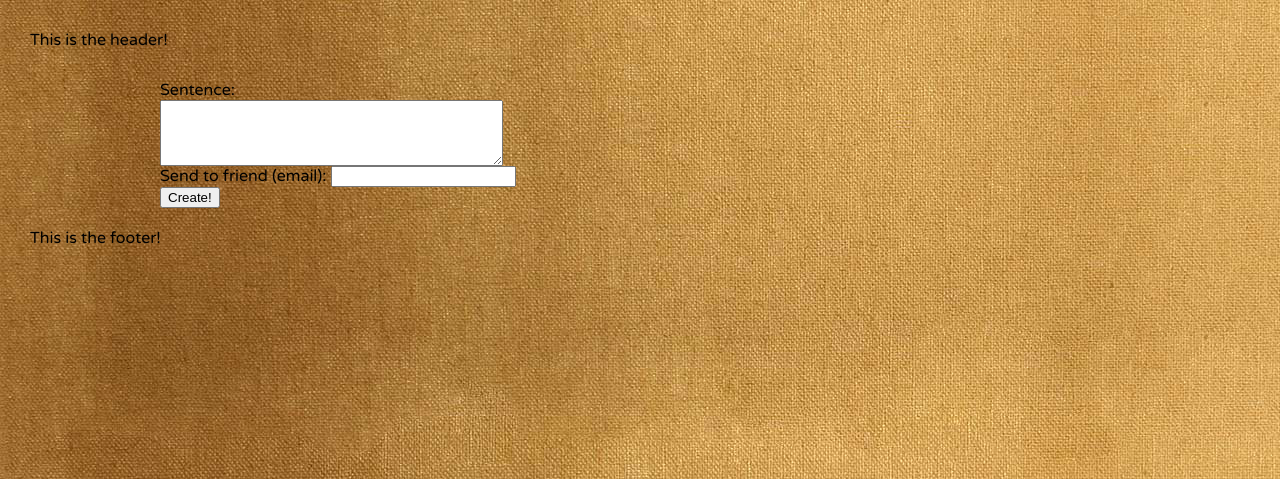
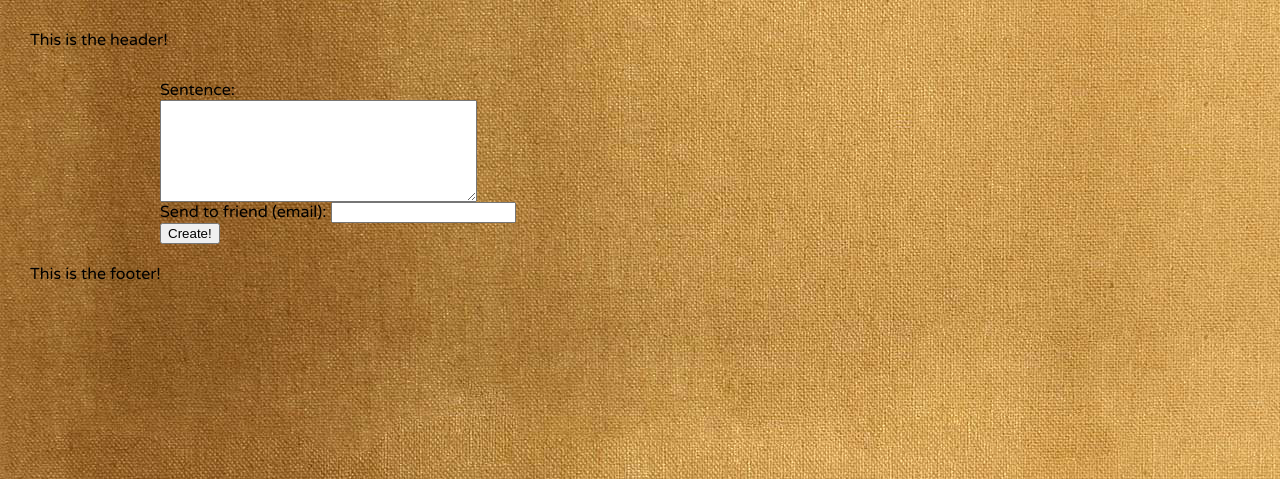
Before and after one commit to tovanor/colorhackathon, a PHP site: page /createthread.php in a window 1280 px wide. Shown: the top 479 px of the page. Run offline with PHP 8.4, Linux system fonts and the light colour scheme; data that the repository does not hold is empty; a stand-in replaces the project's code that opens the database connection; some libraries are stand-ins or nearby versions.

Commit message:
Updated sql dump, edited layout

```diff
--- a/inc/meta.inc.php
+++ b/inc/meta.inc.php
@@ -1,7 +1,7 @@
-<script src="<?php echo CPATH; ?>js/jquery-1.6.1.min.js"></script>
+<script src="js/jquery-1.6.1.min.js"></script>
 
-<link rel="stylesheet" href="<?php echo CPATH ?>style/reset.css" />
-<link rel="stylesheet" href="<?php echo CPATH ?>style/text.css" />
-<link rel="stylesheet" href="<?php echo CPATH ?>style/960.css" />
-<link rel="stylesheet" href="<?php echo CPATH ?>style/screen.css" />
+<link rel="stylesheet" href="style/reset.css" />
+<link rel="stylesheet" href="style/text.css" />
+<link rel="stylesheet" href="style/960.css" />
+<link rel="stylesheet" href="style/screen.css" />
 <link href='http://fonts.googleapis.com/css?family=Indie+Flower|Varela+Round&v2' rel='stylesheet' type='text/css'>
--- a/paint/index.php
+++ b/paint/index.php
@@ -8,13 +8,12 @@
 </head>
 <body>
 		<div class="cloud">
-			<h2>Paint</h2>
 			<div id="frame">
 				<div id="toolbox">
 					<div id="tools"></div>
 					<div id="colors"></div>
 				</div>
-				<canvas id="canvas" width="600" height="500">
+				<canvas id="canvas" width="500" height="500">
 					<div id="nocanvas">
 					</div>
 				</canvas>
--- a/paint/paint.css
+++ b/paint/paint.css
@@ -4,7 +4,7 @@ body {
 
 #frame {
 	height: 500px;
-	width: 550px;
+	width: 500px;
 	margin: 0px auto;
 	color: black;
 	background-color: transparent;
--- a/paint/paint.js
+++ b/paint/paint.js
@@ -1,5 +1,5 @@
 var CANVAS_HEIGHT = 500;
-var CANVAS_WIDTH = 550;
+var CANVAS_WIDTH = 500;
 var dragging = false;
 var currentTool = "pencil"; // Possible tools are "pencil", "eraser", "floodFill", "stamp"
 var offsetX; // Distance from canvas to left of screen
--- a/style/screen.css
+++ b/style/screen.css
@@ -20,6 +20,11 @@ a {
     font-color: #333;
 }
 
+p {
+	font-family: 'Varela Round', sans-serif;
+    font-color: #333;
+}
+
 a:active {
     color:#333;
 }
@@ -29,6 +34,12 @@ a:active {
 	font-size: 24px;
 	font-color: #333;
 }
+textarea {
+	font-family: 'Indie Flower', cursive;
+	font-size: 16px;
+	font-color: #333;
+}
+
 
 .buttonContainer {
     width:640px;
@@ -75,8 +86,8 @@ a:active {
     text-align:center;
     background-repeat:no-repeat;
     width:640px;
-    height:131px;
-    padding-top:80px;
+    height:191px;
+    padding-top:20px;
 }
 
 .postit-draw {
@@ -84,5 +95,7 @@ a:active {
     background-image:url('../images/postit-draw.png');
     background-repeat:no-repeat;
     width:640px;
-    height:575px;
+    height:557px;
+    text-align: center;
+    padding-top: 18px;
 }
```
Also changed, not shown: res/colordump.sql (+5 -3 lines), showthread.php (+8 -9 lines).
